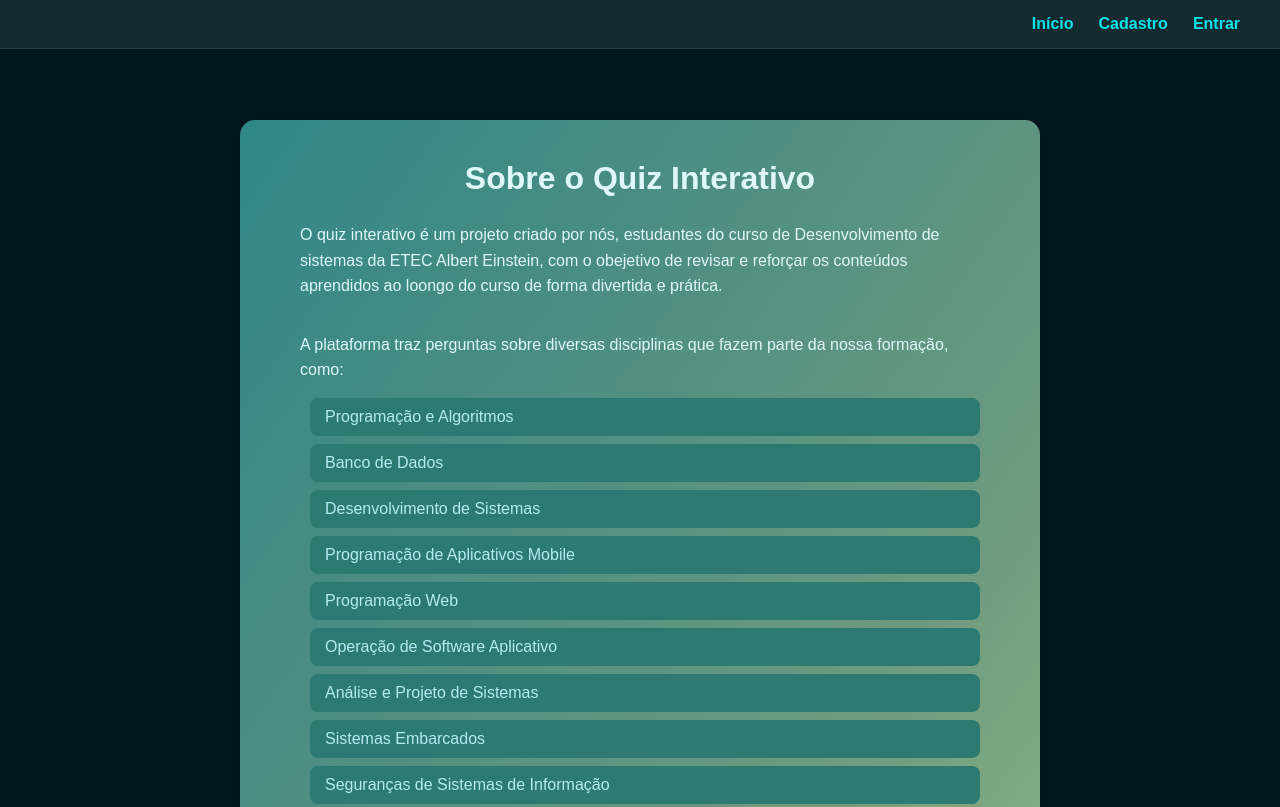
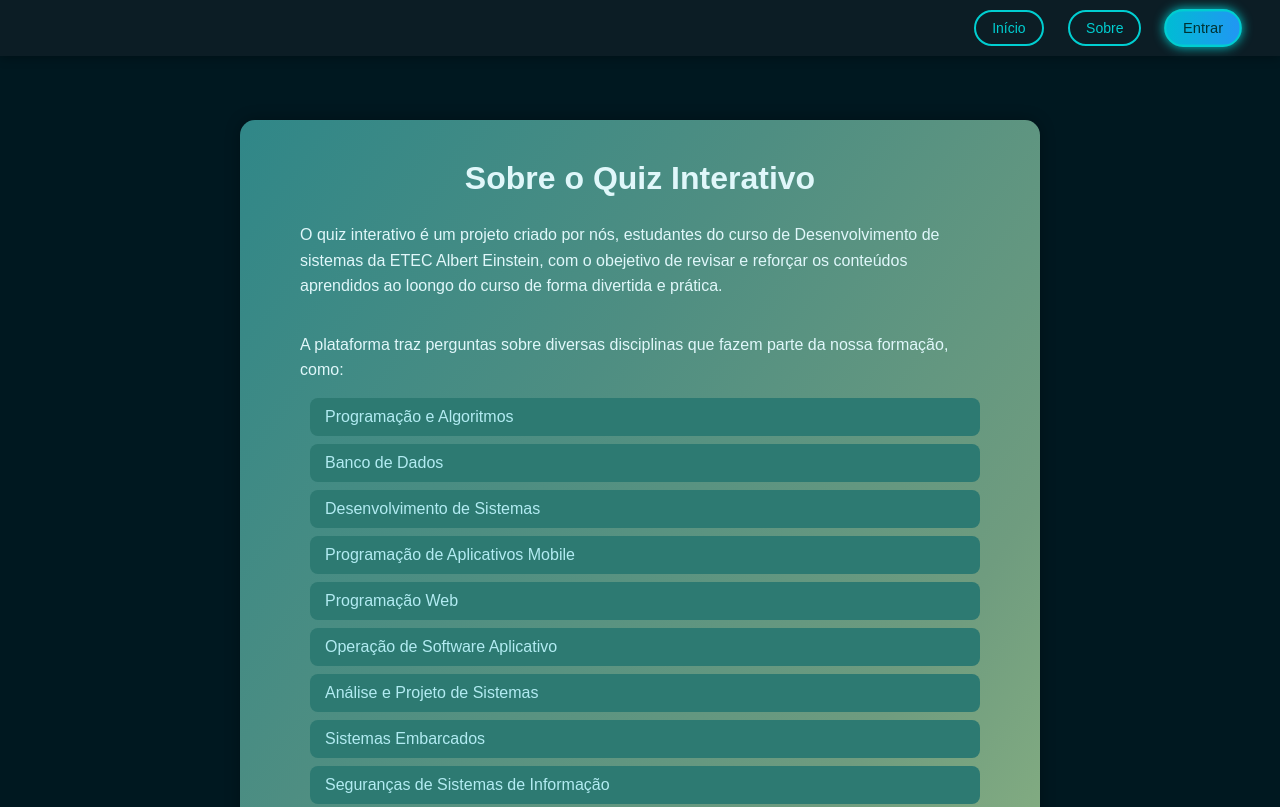
Before and after one commit to Caikke/projetoQuizDS, a website: page views/sobre.html in a window 1280 px wide. Shown: the top 807 px of the page. Drawn offline with Linux system fonts and the light colour scheme.

Commit message:
Adicionado os botoões na navbar do sobre

```diff
--- a/views/css/sobre.css
+++ b/views/css/sobre.css
@@ -19,52 +19,35 @@ body {
 
 /* 🔹 Navbar */
  .navbar {
-  width: 100%;
-  background: rgba(255, 255, 255, 0.08);
-  backdrop-filter: blur(8px);
   display: flex;
   justify-content: space-between;
   align-items: center;
-  padding: 15px 40px;
+  background: rgba(15, 32, 39, 0.8);
+  padding: 10px 40px; /* antes era 15px 50px — agora mais fino */
+  box-shadow: 0 2px 10px rgba(0, 0, 0, 0.3);
   position: fixed;
   top: 0;
   left: 0;
+  width: 100%;
   z-index: 10;
-  border-bottom: 1px solid rgba(255, 255, 255, 0.1);
+  backdrop-filter: blur(6px);
 }
-/*Logo */
-/* .logo {
-  font-size: 1.3em;
-  font-weight: bold;
-  color: #00e6e6;
-  letter-spacing: 1px;
-} */
-
-/* Menu */
-.navbar ul {
-  list-style: none;
-  display: flex;
-  gap: 25px;
-}
-
 .navbar a {
-  color: #fff;
+  color: #00CED1; /* azul-esverdeado */
   text-decoration: none;
-  font-weight: 500;
-  transition: color 0.3s ease;
+  font-family: 'Ubuntu', sans-serif;
+  font-size: 15px;
+  margin-left: 20px;
+  transition: 0.3s;
 }
 
 .navbar a:hover {
-  color: #00e6e6;
+  color: #FFD700; /* dourado no hover */
+  text-shadow: 0 0 6px #FFD700;
 }
 
-/* Indicação de página atual */
-.navbar a.ativo {
-  color: #00e6e6;
-  font-weight: 600;
-} */
-
-.navbar nav .ativo {
+/* === BOTÃO ENTRAR NA NAVBAR === */
+.navbar nav .login-btn {
   display: inline-block;
   padding: 8px 16px;
   border: 2px solid #00CED1;
@@ -76,7 +59,26 @@ body {
   transition: all 0.3s ease;
 }
 
-.navbar nav .ativo:hover {
+.navbar nav .login-btn {
+  background-color: #00CED1;
+  color: #003333;
+  box-shadow: 0 0 10px #00CED1;
+  transform: scale(1.05);
+}
+
+.navbar nav .linkT {
+  display: inline-block;
+  padding: 8px 16px;
+  border: 2px solid #00CED1;
+  border-radius: 20px;
+  color: #00CED1;
+  font-family: 'Ubuntu', sans-serif;
+  font-size: 14px;
+  text-decoration: none;
+  transition: all 0.3s ease;
+}
+
+.navbar nav .linkT:hover {
   background-color: #00CED1;
   color: #003333;
   box-shadow: 0 0 10px #00CED1;
--- a/views/sobre.html
+++ b/views/sobre.html
@@ -14,13 +14,9 @@
         <div class="logo"></div>
 
         <nav>
-
-            <ul>
-                <li><a href="index.html" class="ativo">Início</a></li>
-                <li><a href="cadastro.html" class="ativo">Cadastro</a></li>
-                <li> <a href="login.html" class="ativo">Entrar</a></li>
-            </ul>
-
+                <a href="/" class="linkT" >Início</a>
+                <a href="/sobre" class="linkT">Sobre</a>
+                <a href="/login" class="login-btn" id="botao">Entrar</a>
         </nav>
 
     </header>
```
